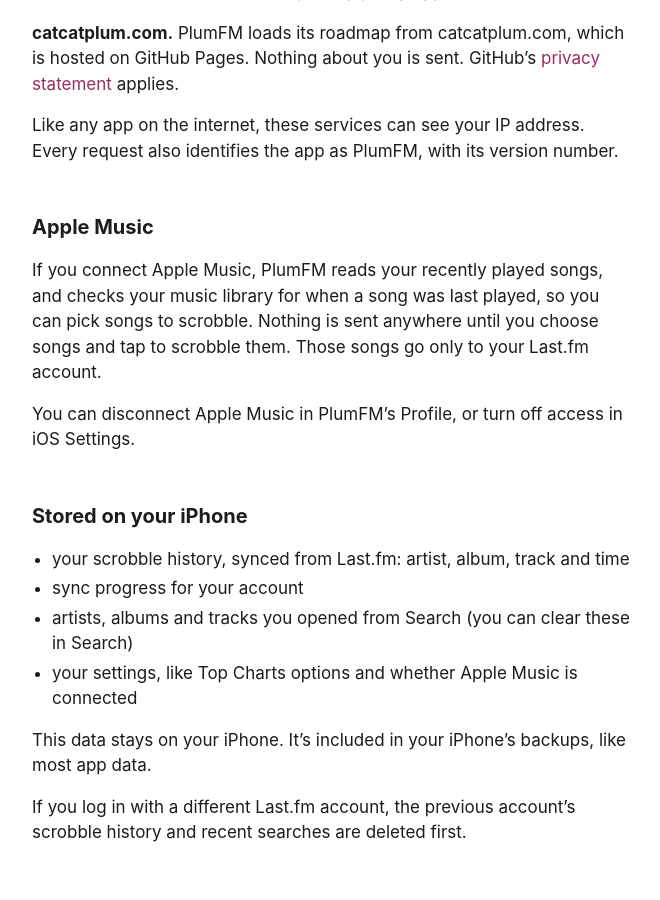
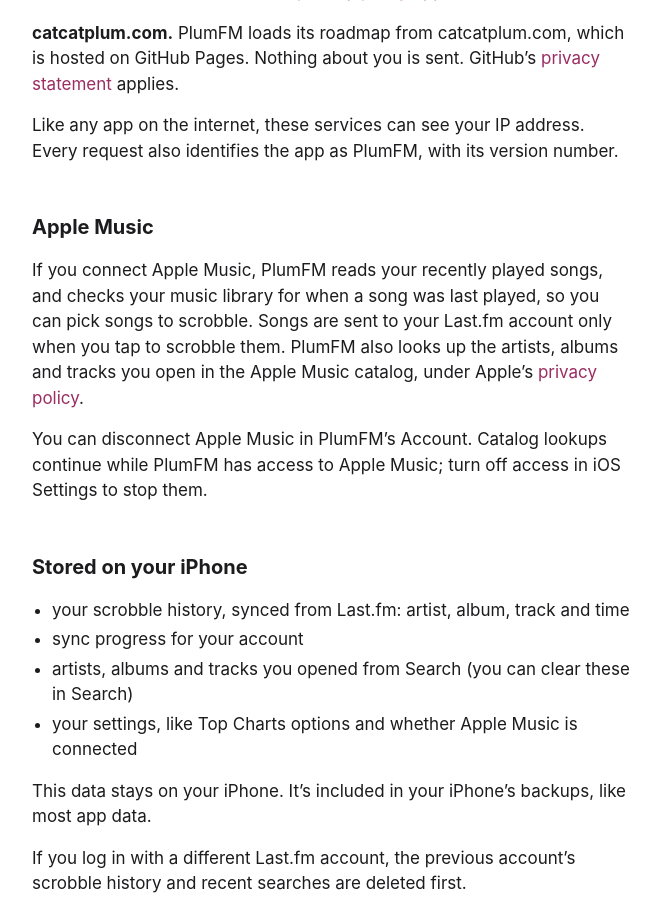
Before and after one commit to catcatplum/site, a Jekyll site: the page built from PRIVACY.md, in a window 1280 px wide and 900 px high, scrolled down 952 px. Shown: the whole window, without its empty margins (308-968 px from the left). Built offline with Jekyll 4.4.1, drawn with Linux system fonts in a browser that asks for light colours; some of the changed text lies outside the part shown.

Commit message:
Covered Apple Music catalog lookups in the privacy policy and renamed Profile to Account

```diff
--- a/PRIVACY.md
+++ b/PRIVACY.md
@@ -45,11 +45,13 @@
 ## Apple Music
 
 If you connect Apple Music, PlumFM reads your recently played songs, and checks your music
-library for when a song was last played, so you can pick songs to scrobble. Nothing is sent
-anywhere until you choose songs and tap to scrobble them. Those songs go only to your Last.fm
-account.
+library for when a song was last played, so you can pick songs to scrobble. Songs are sent to
+your Last.fm account only when you tap to scrobble them. PlumFM also looks up the artists, albums
+and tracks you open in the Apple Music catalog, under Apple's
+[privacy policy](https://www.apple.com/legal/privacy/).
 
-You can disconnect Apple Music in PlumFM's Profile, or turn off access in iOS Settings.
+You can disconnect Apple Music in PlumFM's Account. Catalog lookups continue while PlumFM has
+access to Apple Music; turn off access in iOS Settings to stop them.
 
 ## Stored on your iPhone
 
```
Also changed, not shown: other parts of PRIVACY.md (+1 -1 lines).
